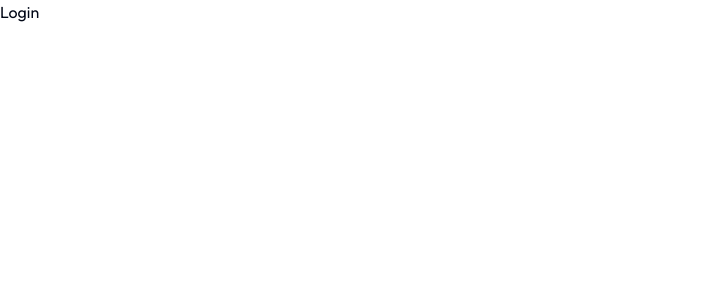
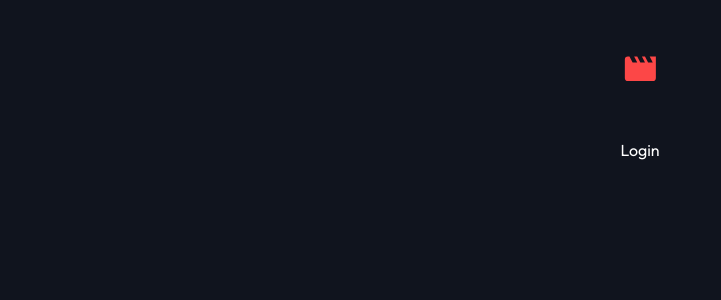
Before and after one commit to ekankam/entertainment-web-app, a Next.js app: page /login in a window 1280 px wide. Shown: the top 300 px of the page, without its empty margins (0-721 px from the left). Built offline with nearby package versions, Linux system fonts and the light colour scheme.

Commit message:
Create auth layout

```diff
--- /dev/null
+++ b/app/(auth)/layout.tsx
@@ -0,0 +1,19 @@
+import React from "react";
+import Image from "next/image";
+
+function AuthLayout({ children }: Readonly<{ children: React.ReactNode }>) {
+  return (
+    <div className="min-h-screen w-full bg-brand-dark-blue flex flex-col items-center max-w-screen-2xl mx-auto text-white">
+      <Image
+        src="/assets/logo.svg"
+        alt="logo"
+        width={32}
+        height={32}
+        className="my-14"
+      />
+      {children}
+    </div>
+  );
+}
+
+export default AuthLayout;
--- a/app/globals.css
+++ b/app/globals.css
@@ -1,6 +1,11 @@
 @tailwind base;
 @tailwind components;
 @tailwind utilities;
+
+html,
+body {
+  min-height: 100%;
+}
 
 @layer base {
   :root {
```
